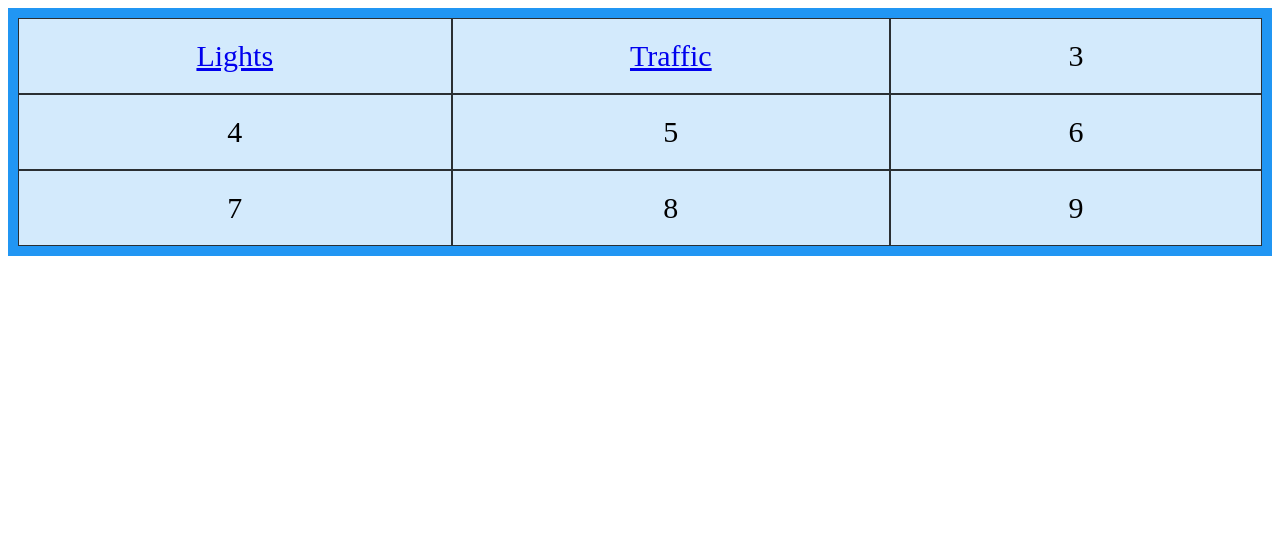
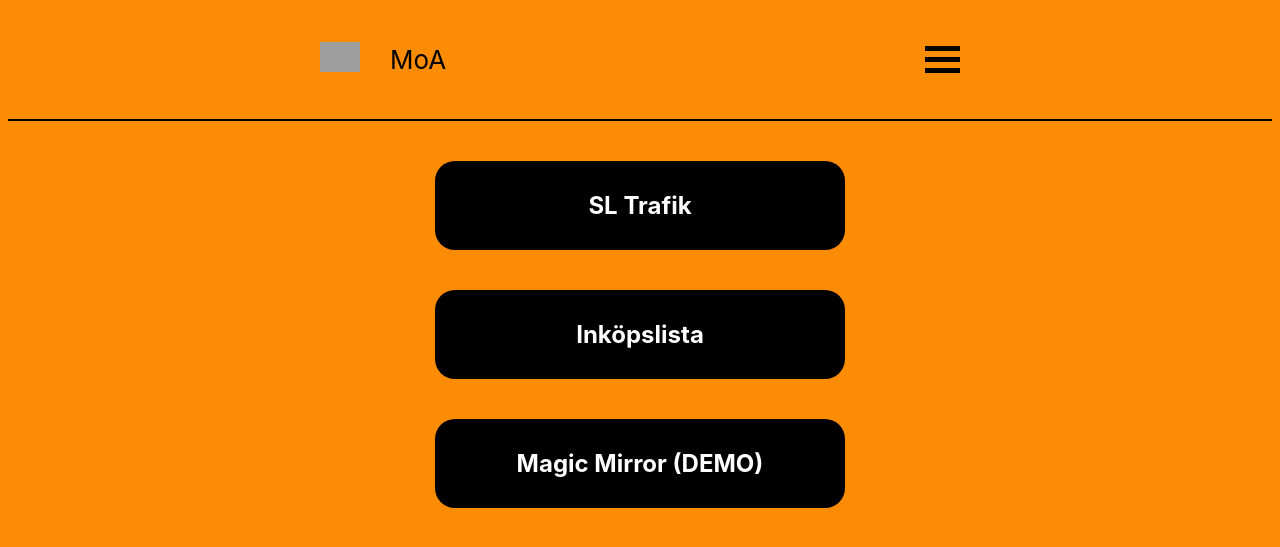
Before and after one commit to danjeltahko/MAGIC_MIRROR, a Flask app: template templates/user_menu.html in a window 1280 px wide. Shown: the top 547 px of the page. Run offline with Flask 2, Linux system fonts and the light colour scheme; the template is opened without the code that fills it, so the values that code supplies are empty; parts of the project's set-up code (start-up, migrations or seed data) failed here and were passed over; grey boxes are pictures that could not be loaded.

Commit message:
modified user page and started with SL page

```diff
--- a/app.py
+++ b/app.py
@@ -24,6 +24,10 @@
 def index():
     return render_template("main.html", clock=MoA)
 
+@app.route("/user/")
+def user_navigation():
+    return render_template('user_menu.html')
+
 @app.route('/testing')
 def weather_test():
     current_weather = MOA.get_weather()
@@ -40,15 +44,37 @@
 def adjust_lights():
     return render_template('lights.html')
 
-@app.route('/traffic', methods=['POST', 'GET'])
+@app.route('/traffic/', methods=['POST', 'GET'])
 def adjust_traffic():
 
-    if request.method == 'POST':
-        changed_train_from = request.form['From']
-        changed_train_tooo = request.form['To']
-        MOA.search_trains(changed_train_from, changed_train_tooo)
+    # if request.method == 'POST':
+    #     changed_train_from = request.form['From']
+    #     changed_train_tooo = request.form['To']
+    #     MOA.search_trains(changed_train_from, changed_train_tooo)
 
-    trains = MOA.get_trains()
+    # trains = MOA.get_trains()
+    print("in traffic")
+    trains = [
+        {'name': "Vällingby",
+        'destination_name': "Sankt Eriksplan",
+        'departure_planned': "20:15",
+        'arrivaltime_planned': "20:40"},
+
+        {'name': "Vällingby",
+        'destination_name': "Sankt Eriksplan",
+        'departure_planned': "20:15",
+        'arrivaltime_planned': "20:40"},
+
+        {'name': "Vällingby",
+        'destination_name': "Sankt Eriksplan",
+        'departure_planned': "20:15",
+        'arrivaltime_planned': "20:40"},
+
+        {'name': "Vällingby",
+        'destination_name': "Sankt Eriksplan",
+        'departure_planned': "20:15",
+        'arrivaltime_planned': "20:40"},
+    ]
     return render_template('traffic.html', trains=trains)
 
 # Event Decoration
--- /dev/null
+++ b/static/css/magic_mirror_style.css
@@ -0,0 +1,4 @@
+body {
+    background-color: black;
+    color: white;
+}
--- /dev/null
+++ b/static/css/style.css
@@ -0,0 +1,67 @@
+body {
+    font-family: -apple-system, BlinkMacSystemFont, 'Segoe UI', Roboto, Oxygen, Ubuntu, Cantarell, 'Open Sans', 'Helvetica Neue', sans-serif;
+    background-color: rgb(252, 140, 4);
+}
+
+.test {
+    background-color: orange;
+
+}
+
+.navbar {
+    max-width: 640px;
+    margin: 20px auto;
+    padding: 20px 20px;
+    display: flex;
+    flex-direction: row;
+    justify-content: space-between;
+    font-size: 26px;
+    color:black;
+}
+
+.navbar__brand {
+    display: flex;
+    align-items: center;
+}
+
+.navbar__logo {
+    margin-right: 30px;
+    width: 40px;
+}
+
+
+
+.line1, .line2, .line3 {
+    width: 35px;
+    height: 5px;
+    background-color: black;
+    margin: 6px 0;
+    transition: 0.4s;
+}
+
+.header__breaker {
+    height: 2px;
+    background-color: black;
+}
+
+.main {
+    max-width: 450px;
+    margin: 10px auto;
+    padding: 10px 20px;
+    display: flex;
+    flex-direction: column;
+}
+
+.main__link {
+    background-color: black;
+    border: none;
+    font-size: 24px;
+    font-weight: bold;
+    padding: 30px 30px;
+    border-radius: 20px;
+    margin: 20px;
+    color: white;
+    cursor: pointer;
+    text-decoration: none;
+    text-align: center;
+}
--- a/templates/user_menu.html
+++ b/templates/user_menu.html
@@ -1,21 +1,31 @@
 <!DOCTYPE html>
-<html>
-    <head>
-        <title>MENU</title>
-        <link rel="stylesheet" type="text/css" href="{{url_for('static', filename='style/stylesheet.css')}}">
-    </head>
-    <body>
-        <div class="grid-container">
-
-            <a href="hue-lights"><div class="grid-item ">Lights</div></a>
-            <a href="traffic" ><div class="grid-item ">Traffic</div></a>
-            <div class="grid-item ">3</div>
-            <div class="grid-item ">4</div>
-            <div class="grid-item ">5</div>
-            <div class="grid-item ">6</div>
-            <div class="grid-item ">7</div>
-            <div class="grid-item ">8</div>
-            <div class="grid-item ">9</div>
+<html lang="en">
+<head>
+    <meta charset="UTF-8">
+    <meta http-equiv="X-UA-Compatible" content="IE=edge">
+    <meta name="viewport" content="width=device-width, initial-scale=1.0">
+    <link rel="stylesheet" href="/static/css/style.css">
+    <title>User Menu</title>
+</head>
+<body>
+    <header class="navbar">
+        <div class="navbar__brand">
+            <a href="/user/"><img class="navbar__logo" src="/static/img/icon.png" alt="tahko-icon"></a>MoA
         </div>
-    </body>
+        <div class="navigation__button">
+            <div class="line1"></div>
+            <div class="line2"></div>
+            <div class="line3"></div>
+        </div>
+    </header>
+    <div class="header__breaker"></div>
+    <main>
+        <div class="main">
+            <a class="main__link" href="/traffic/">SL Trafik</a>
+            <a class="main__link" href="#" >Inköpslista</a>
+            <a class="main__link" href="/" >Magic Mirror (DEMO)</a>
+        </div>
+    </main>
+    <footer></footer>
+</body>
 </html>
```
Also changed, not shown: templates/main.html (+9 -5 lines), templates/navigation.html (added, +14 -0 lines), templates/traffic.html (+23 -8 lines), static/css/stylesheet.css (renamed from static/style/stylesheet.css), static/css/weatherstyle.css (renamed from static/style/weatherstyle.css), static/style/style.css (deleted), 1 other file.
